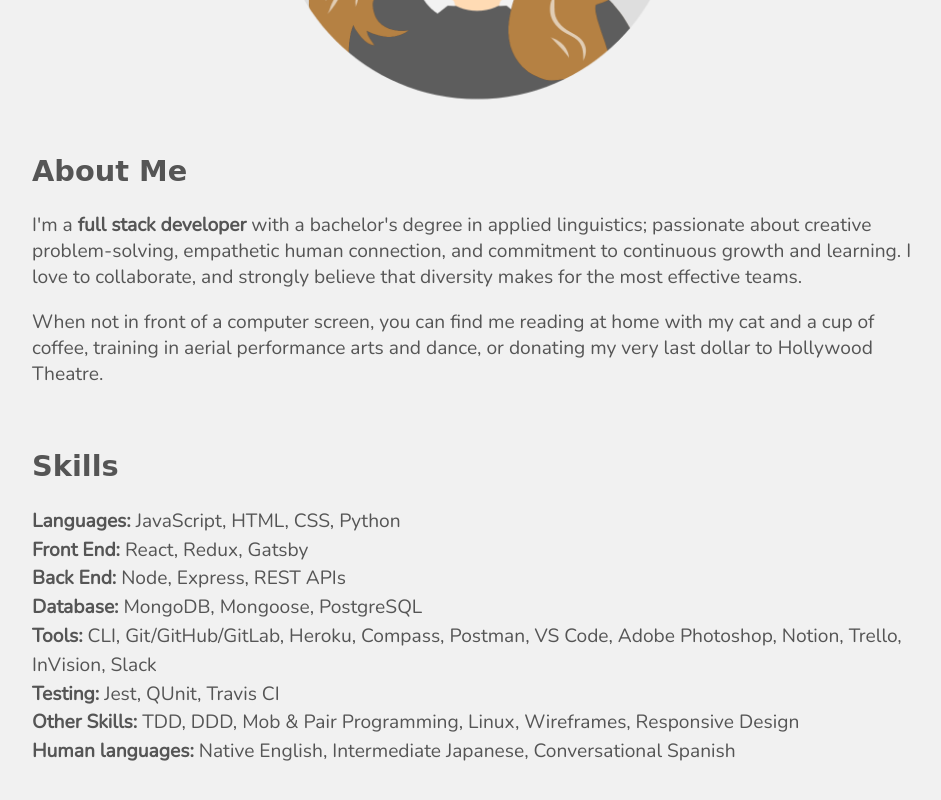
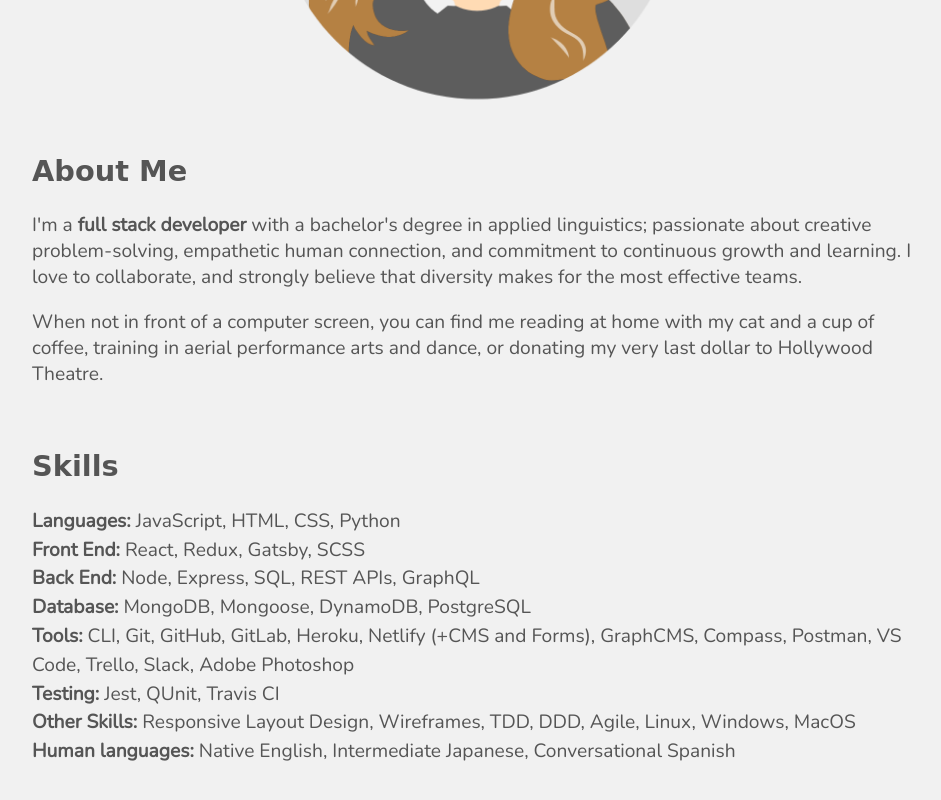
Before and after one commit to llastflowers/new-portfolio, a plain HTML site: page index.html in a window 1280 px wide. Shown: the part 566-1366 px from the top of the page, without its empty margins (158-1099 px from the left). Drawn offline with nearby package versions, Linux system fonts and the light colour scheme; a web font is replaced by a local one.

Commit message:
update skills

```diff
--- a/index.html
+++ b/index.html
@@ -35,12 +35,12 @@
             <h2>Skills</h2>
             <ul>
             <li><strong>Languages:</strong> JavaScript, HTML, CSS, Python</li>
-            <li><strong>Front End:</strong> React, Redux, Gatsby</li>
-            <li><strong>Back End:</strong> Node, Express, REST APIs</li>
-            <li><strong>Database:</strong> MongoDB, Mongoose, PostgreSQL</li>
-            <li><strong>Tools:</strong> CLI, Git/GitHub/GitLab, Heroku, Compass, Postman, VS Code, Adobe Photoshop, Notion, Trello, InVision, Slack</li>
+            <li><strong>Front End:</strong> React, Redux, Gatsby, SCSS</li>
+            <li><strong>Back End:</strong> Node, Express, SQL, REST APIs, GraphQL</li>
+            <li><strong>Database:</strong> MongoDB, Mongoose, DynamoDB, PostgreSQL</li>
+            <li><strong>Tools:</strong> CLI, Git, GitHub, GitLab, Heroku, Netlify (+CMS and Forms), GraphCMS, Compass, Postman, VS Code, Trello, Slack, Adobe Photoshop</li>
             <li><strong>Testing:</strong> Jest, QUnit, Travis CI</li>
-            <li><strong>Other Skills:</strong> TDD, DDD, Mob & Pair Programming, Linux, Wireframes, Responsive Design</li>
+            <li><strong>Other Skills:</strong> Responsive Layout Design, Wireframes, TDD, DDD, Agile, Linux, Windows, MacOS</li>
             <li><strong>Human languages:</strong> Native English, Intermediate Japanese, Conversational Spanish</li>
             </ul>
         </div>
```
